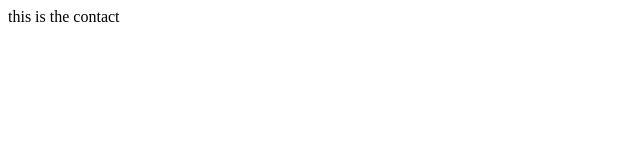
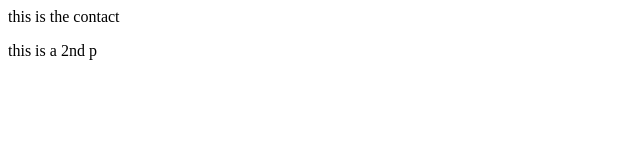
Before and after one commit to OlivierDuchesne/testing_git, a plain HTML site: page about.html in a window 1280 px wide. Shown: the full height of the page, 0-640 px from the left. Drawn offline with Linux system fonts and the light colour scheme.

Commit message:
added 2nd p

```diff
--- a/about.html
+++ b/about.html
@@ -4,6 +4,7 @@
 </head>
 <body>
 	<p>this is the contact</p>
+	<p>this is a 2nd p</p>
 
 </body>
 </html>
```
